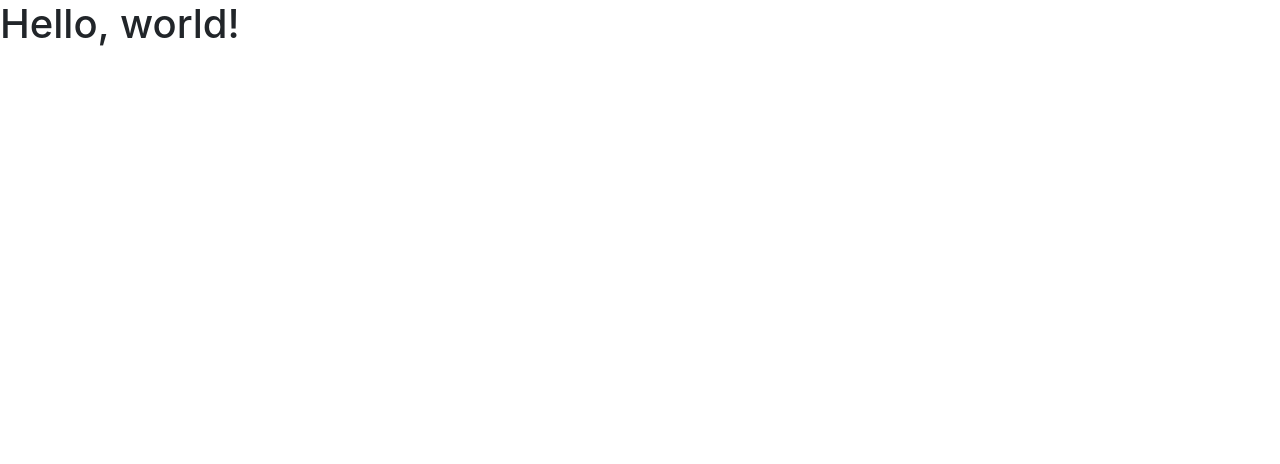
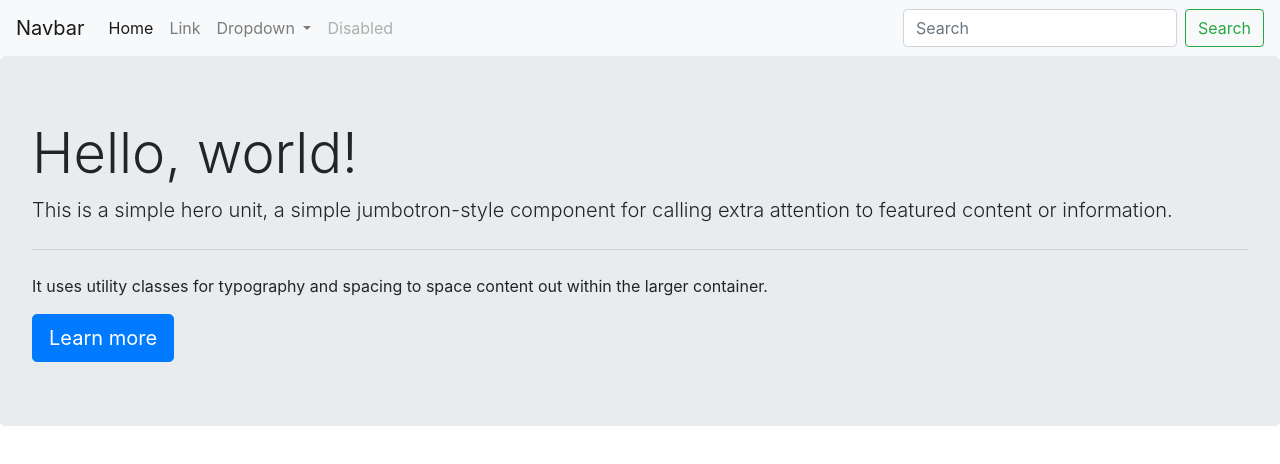
Before and after one commit to Quione/site-bootstrap, a plain HTML site: page index.html in a window 1280 px wide. Drawn offline with nearby package versions, Linux system fonts and the light colour scheme.

Commit message:
Header concluído

```diff
--- a/index.html
+++ b/index.html
@@ -11,7 +11,52 @@
     <title>Hello, world!</title>
   </head>
   <body>
-    <h1>Hello, world!</h1>
+  <!-- menu -->
+  <nav class="navbar navbar-expand-lg navbar-light bg-light">
+  <a class="navbar-brand" href="#">Navbar</a>
+  <button class="navbar-toggler" type="button" data-toggle="collapse" data-target="#navbarSupportedContent" aria-controls="navbarSupportedContent" aria-expanded="false" aria-label="Toggle navigation">
+    <span class="navbar-toggler-icon"></span>
+  </button>
+
+  <div class="collapse navbar-collapse" id="navbarSupportedContent">
+    <ul class="navbar-nav mr-auto">
+      <li class="nav-item active">
+        <a class="nav-link" href="#">Home <span class="sr-only">(current)</span></a>
+      </li>
+      <li class="nav-item">
+        <a class="nav-link" href="#">Link</a>
+      </li>
+      <li class="nav-item dropdown">
+        <a class="nav-link dropdown-toggle" href="#" id="navbarDropdown" role="button" data-toggle="dropdown" aria-haspopup="true" aria-expanded="false">
+          Dropdown
+        </a>
+        <div class="dropdown-menu" aria-labelledby="navbarDropdown">
+          <a class="dropdown-item" href="#">Action</a>
+          <a class="dropdown-item" href="#">Another action</a>
+          <div class="dropdown-divider"></div>
+          <a class="dropdown-item" href="#">Something else here</a>
+        </div>
+      </li>
+      <li class="nav-item">
+        <a class="nav-link disabled" href="#">Disabled</a>
+      </li>
+    </ul>
+    <form class="form-inline my-2 my-lg-0">
+      <input class="form-control mr-sm-2" type="search" placeholder="Search" aria-label="Search">
+      <button class="btn btn-outline-success my-2 my-sm-0" type="submit">Search</button>
+    </form>
+  </div>
+</nav>
+  <!-- /menu -->
+    <!-- jumbotron -->
+	<div class="jumbotron">
+  <h1 class="display-4">Hello, world!</h1>
+  <p class="lead">This is a simple hero unit, a simple jumbotron-style component for calling extra attention to featured content or information.</p>
+  <hr class="my-4">
+  <p>It uses utility classes for typography and spacing to space content out within the larger container.</p>
+  <a class="btn btn-primary btn-lg" href="#" role="button">Learn more</a>
+</div>
+	<!-- /jumbotron -->
 
     <!-- Optional JavaScript -->
     <!-- jQuery first, then Popper.js, then Bootstrap JS -->
```
